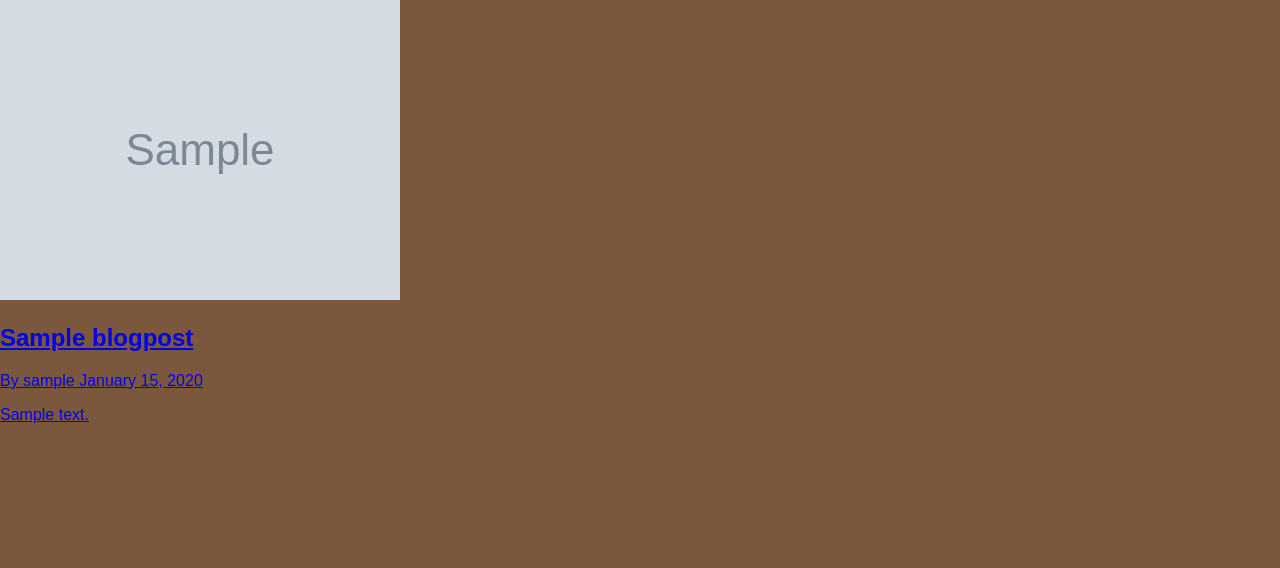
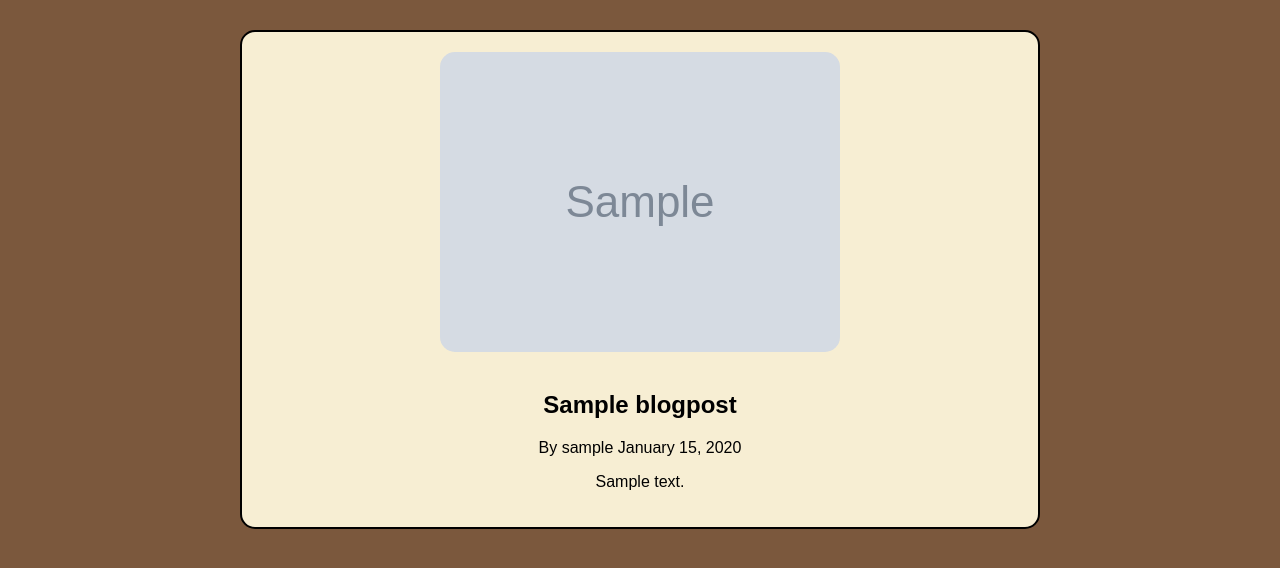
Before and after one commit to Grupp2-Blogg/grupp2-blogg, a PHP site: page / in a window 1280 px wide. Shown: the part 197-765 px from the top of the page. Run offline with PHP 8.4, Linux system fonts and the light colour scheme; tables that the repository leaves empty or names only in its code hold one stand-in row (values such as "Sample post"); grey boxes marked "Sample" are stand-in pictures.

Commit message:
css till inlägg

```diff
--- a/public/Styles.css
+++ b/public/Styles.css
@@ -4,6 +4,11 @@ body
     font-family: Arial, sans-serif;
     background-color: var(--main-background);
 
+}
+
+
+a {
+    text-decoration: none !important;
 }
 
 :root{
@@ -161,6 +166,60 @@ a:hover
     display: block;
 }
 
+
+.div--inlägg-container{
+    display: flex;
+    justify-content: center;
+    align-items: center;
+    text-align: center;
+    flex-direction: column;
+    background-color: var(--shade-of-vanilla);
+    border-radius: 15px;
+    border: 2px solid black;
+    width: 80%;
+    height: 100%;
+    max-height: 800px;
+    max-width: 800px;
+    margin: 0 auto;
+    margin-top: 30px;
+    margin-bottom: 30px;
+    color: black;
+    padding: 20px;
+    text-decoration: none;
+    box-sizing: border-box;
+}
+
+.div--inlägg-container:hover{
+    background-color: #fff8e8b6;
+    color: black;
+}
+
+.div--inlägg-container img{
+    width: 100%;
+    max-width: 400px;
+    height: auto;
+    object-fit: contain;
+    margin-bottom: 15px;
+    border-radius: 15px;
+}
+
+.div--inlägg-container img[src=""]{
+    display: none;
+}
+
+.div--inlägg-container--headers{
+    width: 100%;
+    overflow-wrap: break-word;
+    word-wrap: break-word;
+    text-overflow: ellipsis;
+}
+
+.div--inlägg-container--headers h2, .div--inlägg-container--headers p, .div--inlägg-container--headers div{
+    width: 100%;
+    max-width: 100%;
+    box-sizing: border-box;
+}
+
 /* MEDIA QUERIES */
 @media only screen and (max-width: 600px) {
     .account-picture{
--- a/public/css/style.css
+++ b/public/css/style.css
@@ -6,6 +6,7 @@
     --shade-of-sand: #FFF8E8;
     --main-color-green: #7b794c;
 }
+
 
 * {
     box-sizing: border-box;
--- a/public/index.php
+++ b/public/index.php
@@ -99,10 +99,10 @@ if ((isset($_GET['logout']) && $_GET['logout'] === 'true')) {
         $posts = $stmt->fetchAll(PDO::FETCH_ASSOC);
     ?>
     <?php foreach ($posts as $post): ?>
-        <a href="#?id=<?= htmlspecialchars($post['blogpost_id']) ?>">
-            <div>
-                <img src="<?= htmlspecialchars($post['image_path'] ?? './fiskebi/dominik.jpg') ?>" alt="<?= htmlspecialchars($post['blogtitle'])?>">
-                <div>
+        <a class="div--inlägg-container" href="#?id=<?= htmlspecialchars($post['blogpost_id']) ?>">
+            <div >
+                <img src="<?= htmlspecialchars($post['image_path'] ?? '') ?>" alt="<?= htmlspecialchars($post['blogtitle'])?>">
+                <div class="div--inlägg-container--headers">
                     <h2><?= htmlspecialchars($post['blogtitle']) ?></h2>
 
                     <div>
@@ -110,15 +110,21 @@ if ((isset($_GET['logout']) && $_GET['logout'] === 'true')) {
                         <span><?= date('F j, Y', strtotime($post['post_created_at'])) ?></span>
                     </div>
 
-                    <p><?= htmlspecialchars($post['blogcontent']) ?></p>
+                    <?php
+                        $content = $post['blogcontent'];
+                        $words = explode(' ', strip_tags($content));
+                        $excerpt = implode(' ', array_slice($words, 0, 20));
+                        if (count($words) > 20){
+                            $excerpt .= ' - Click to read more...';
+                        }
+                    ?>
+
+                    <p><?= htmlspecialchars($excerpt) ?></p>
                 </div>
             </div>
         </a>
     <?php endforeach ?>
 
-
-
-
 </body>
 
 </html>
```
